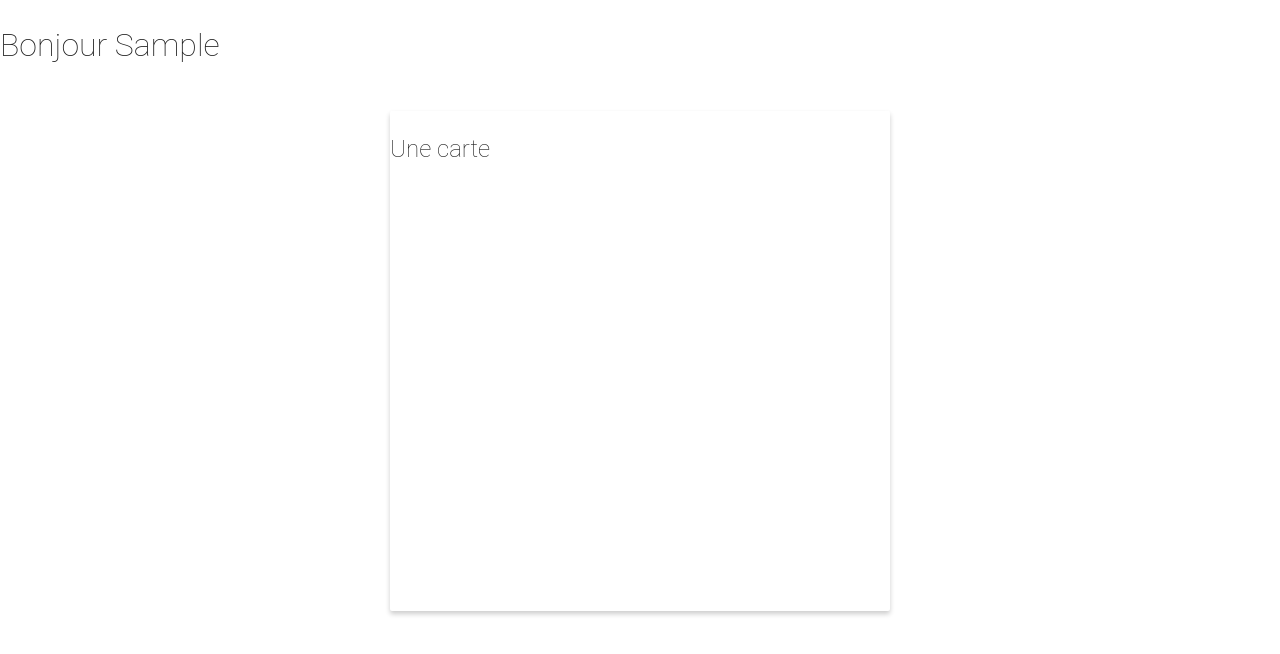
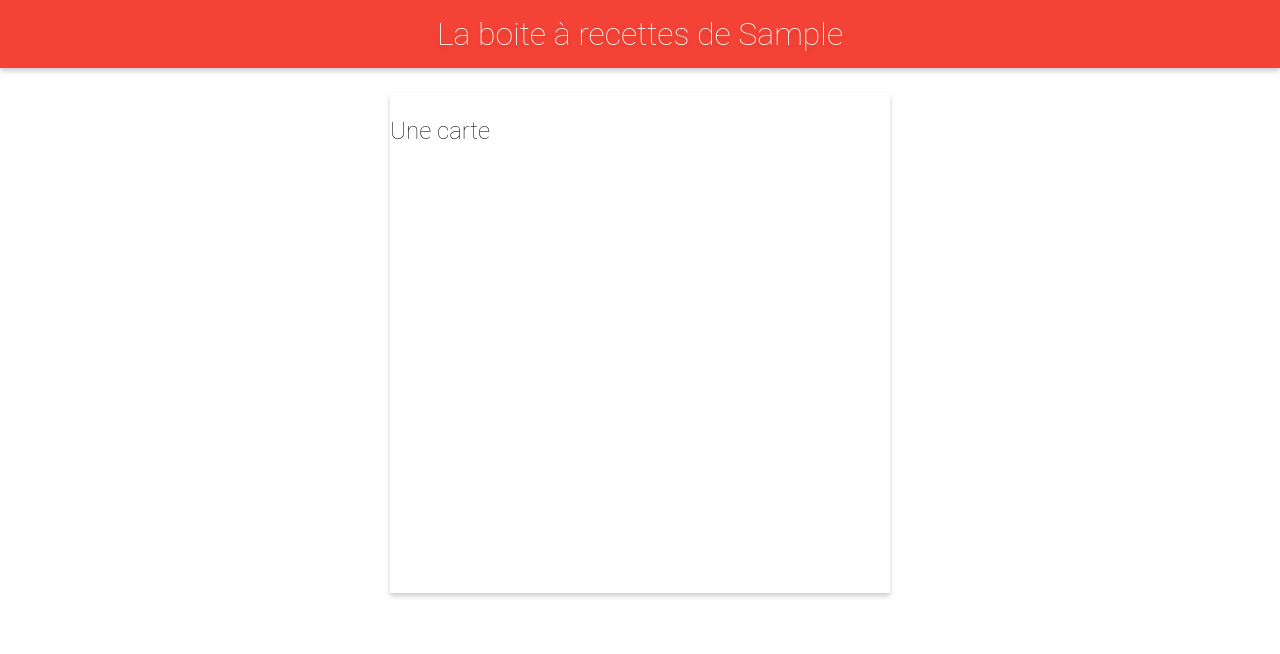
Before and after one commit to rpalvair/react-formation, a React (Create React App) app in the folder recipes-app/: page / in a window 1280 px wide. Both pictures are taken after typing "Sample" into the empty fields and a click on the button "GO". Shown: the top 654 px of the page. Built offline with nearby package versions, Linux system fonts and the light colour scheme.

Commit message:
feat : Header with formatted pseudo

```diff
--- a/recipes-app/src/App.js
+++ b/recipes-app/src/App.js
@@ -1,5 +1,6 @@
 import { Component } from "react"
 import "./App.css"
+import Header from "./components/Header"
 
 class App extends Component {
   state = {
@@ -9,7 +10,7 @@
   render() {
     return (
       <div className="box">
-        <h1>Bonjour {this.state.pseudo}</h1>
+        <Header pseudo={this.state.pseudo}></Header>
         <div className="cards">
           <div className="card">
             <h2>Une carte</h2>
--- /dev/null
+++ b/recipes-app/src/components/Header.js
@@ -0,0 +1,12 @@
+const Header = ({ pseudo }) => {
+  const formatPseudo = (pseudo) =>
+    /[aeiouy]/i.test(pseudo[0]) ? `d'${pseudo}` : `de ${pseudo}`
+
+  return (
+    <header>
+      <h1>La boite à recettes {formatPseudo(pseudo)}</h1>
+    </header>
+  )
+}
+
+export default Header
```
